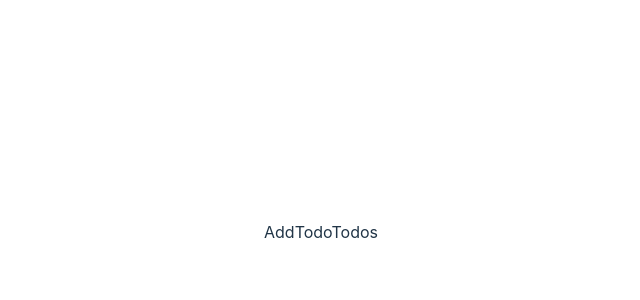
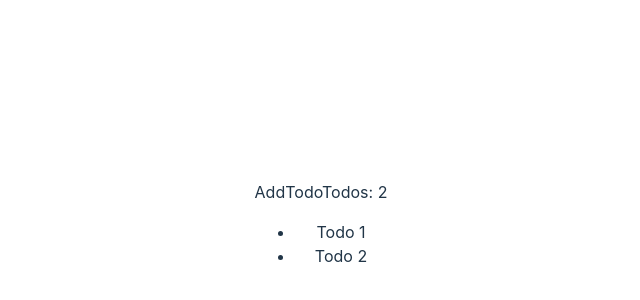
Before and after one commit to tonilingardsson/typescript-todos, a React (Vite) app: page / in a window 1280 px wide. Shown: the part 168-468 px from the top of the page, without its empty margins (319-959 px from the left). Built offline with nearby package versions, Linux system fonts and the light colour scheme.

Commit message:
useContext in Todos.tsx

```diff
--- a/src/App.tsx
+++ b/src/App.tsx
@@ -9,7 +9,7 @@ import { Todo } from './models/Todo';
 function App() {
   const [state, setState] = useState<ITodoContext>(
     {
-      todos: [],
+      todos: [new Todo("Todo 1"), new Todo("Todo 2")],
       addTodo: () => {},
     });
 
--- a/src/components/Todos.tsx
+++ b/src/components/Todos.tsx
@@ -1,3 +1,17 @@
+import { useContext } from "react"
+import { TodoContext } from "../contexts/TodoContext"
+
 export const Todos = () => {
-    return <>Todos</>
-}
+        const { todos } = useContext(TodoContext)
+
+    return <>
+    Todos: {todos.length}
+
+    <ul>
+        {todos.map(todo =>
+        <li key={todo.id} className={todo.completed ? "completed" : ""}>
+            {todo.text}
+            </li>)}
+    </ul>
+    </>
+};
```
